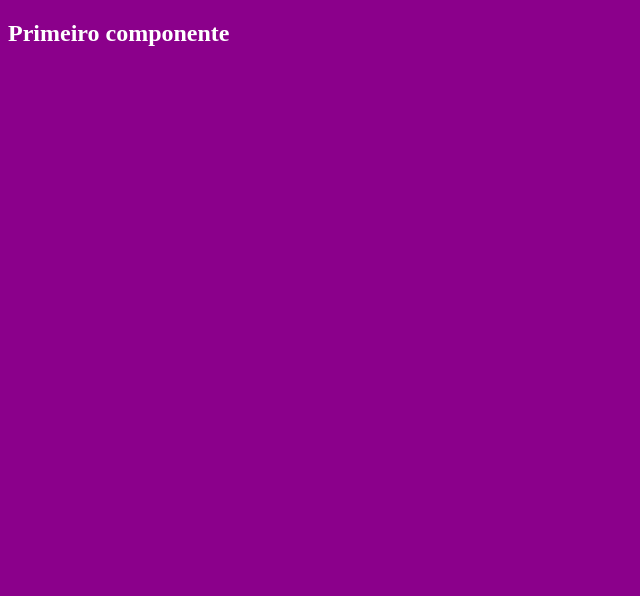
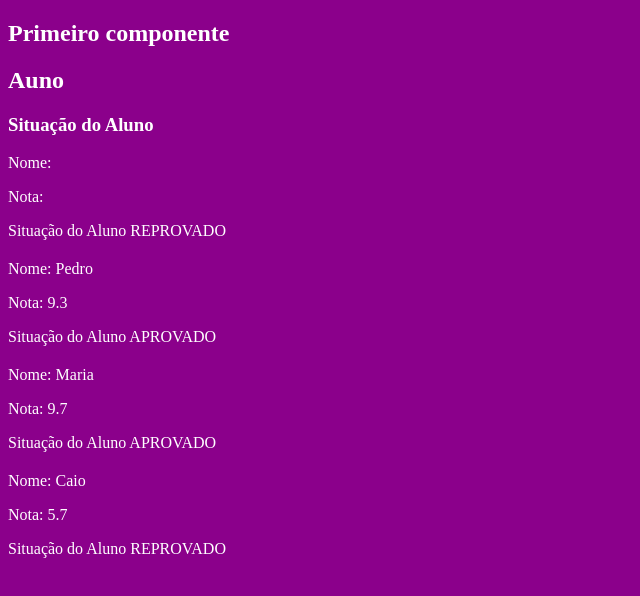
Before and after one commit to isahsantos/learnreact, a React (Create React App) app in the folder fundamentosreact/: page / in a window 1280 px wide. Shown: the top 596 px of the page, without its empty margins (0-640 px from the left). Built offline with nearby package versions, Linux system fonts and the light colour scheme.

Commit message:
JSX  com uso de props e valores

```diff
--- /dev/null
+++ b/fundamentosreact/src/App.jsx
@@ -0,0 +1 @@
+import React from 'reatc'
--- /dev/null
+++ b/fundamentosreact/src/components/basics/CompnentJSX.jsx
@@ -0,0 +1,15 @@
+import React from 'react'
+export default function ComParametro(props) {
+    console.log(props)
+    const status = props.nota >= 7 ? 'APROVADO' : 'REPROVADO'
+    return (
+        <div>
+            <h2>{props.titulo}</h2>
+            <h3>{props.subtitulo}</h3>
+            <p> Nome: {props.nome}</p>
+            <p>Nota:  {props.nota}</p>
+            <p> Situação do Aluno {status}</p>
+
+        </div>
+    )
+}
--- a/fundamentosreact/src/index.js
+++ b/fundamentosreact/src/index.js
@@ -2,6 +2,14 @@ import './index.css'
 import Primeiro from './components/basics/First'
 import ReactDOM from 'react-dom'
 import React from 'react'
+import CompnentJSX from './components/basics/CompnentJSX'
 
 
-ReactDOM.render( <div> < Primeiro > </Primeiro></div> , document.getElementById('root'))
+ReactDOM.render(<div> < Primeiro > </Primeiro>
+    <CompnentJSX titulo="Auno" subtitulo="Situação do Aluno" ></CompnentJSX>
+   <CompnentJSX nome="Pedro" nota ={9.3}></CompnentJSX>
+    <CompnentJSX
+    nome="Maria" nota ={9.7}></CompnentJSX>
+    <CompnentJSX
+    nome="Caio" nota ={5.7}></CompnentJSX>
+</div> , document.getElementById('root'))
```
Also changed, not shown: fundamentosreact/src/components/basics/First.jsx (renamed from fundamentosreact/src/components/basics/First.js).
